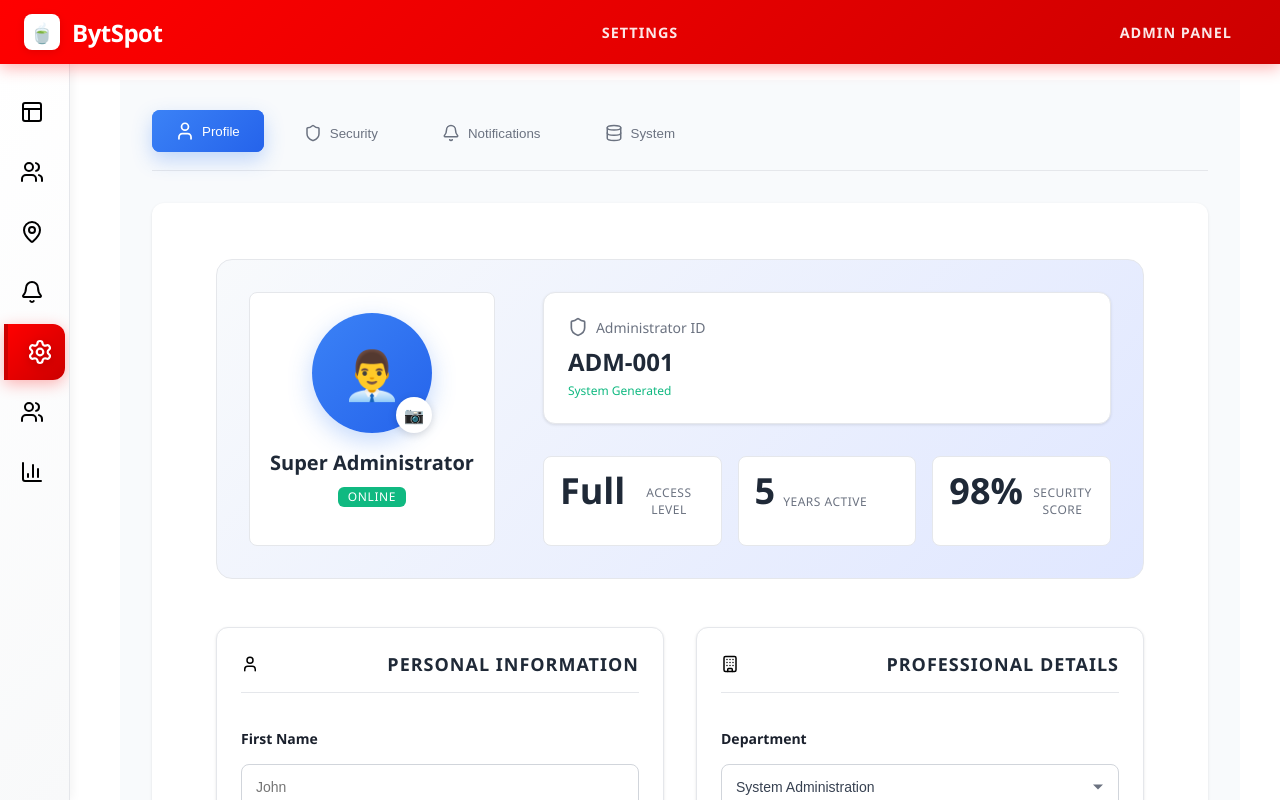
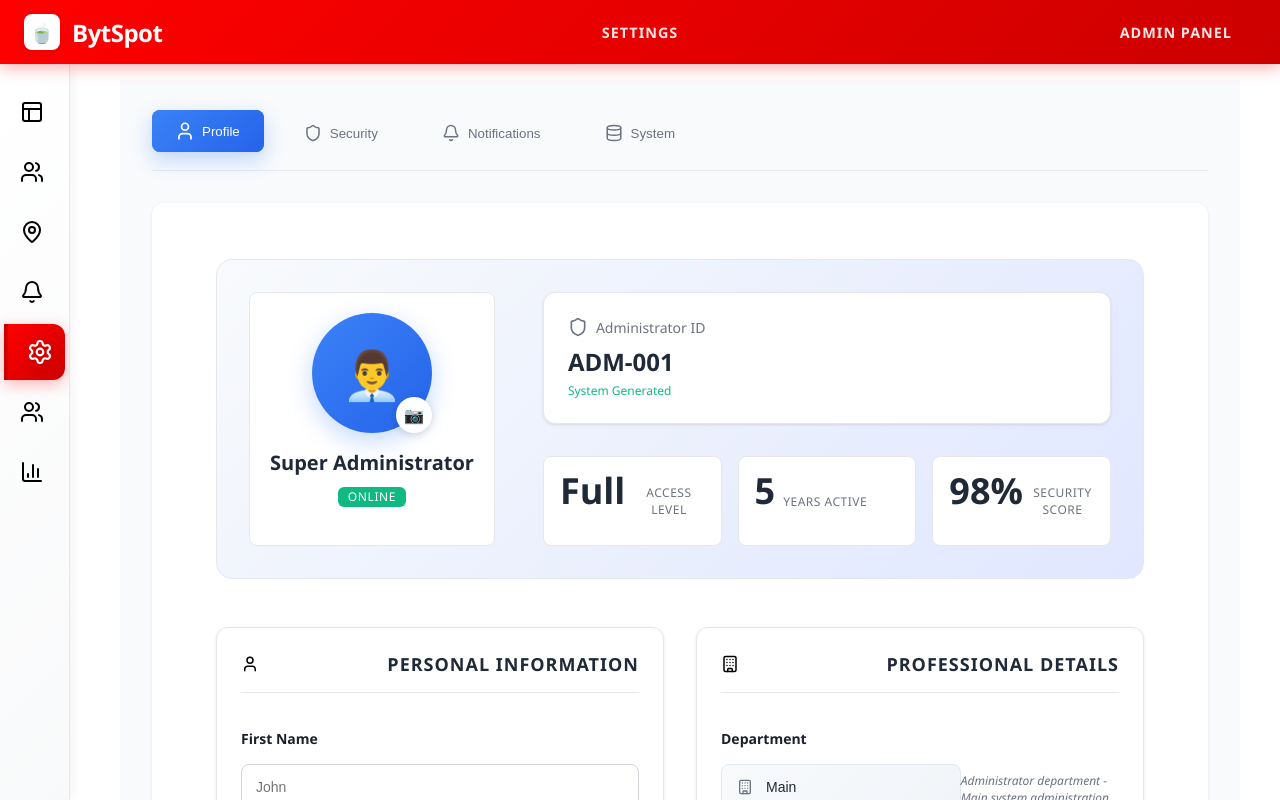
Before and after one commit to Sinxn-coder/chai-in, a React (Vite) app: page / in a window 1280 px wide. Both pictures are taken after a click on the item 30 px from the left and 352 px from the top of the page. Shown: the top 800 px of the page. Built offline with nearby package versions, Linux system fonts and the light colour scheme.

Commit message:
Set department to always be 'Main' for admin with disabled input field

```diff
--- a/src/SettingsPage.css
+++ b/src/SettingsPage.css
@@ -772,6 +772,37 @@ small {
   padding-left: 2.75rem;
 }
 
+.department-display {
+  position: relative;
+  display: flex;
+  align-items: center;
+}
+
+.department-display svg {
+  position: absolute;
+  left: 1rem;
+  color: #6b7280;
+  z-index: 1;
+}
+
+.department-display .form-input.modern {
+  padding-left: 2.75rem;
+}
+
+.department-display .form-input.modern:disabled {
+  background: linear-gradient(135deg, #f8fafc, #f1f5f9);
+  color: #1f2937;
+  font-weight: 500;
+  border-color: #e2e8f0;
+  cursor: not-allowed;
+}
+
+.department-display small {
+  margin-top: 0.5rem;
+  color: #64748b;
+  font-style: italic;
+}
+
 .select-wrapper {
   position: relative;
 }
--- a/src/SettingsPage.jsx
+++ b/src/SettingsPage.jsx
@@ -118,14 +118,10 @@ export default function SettingsPage() {
 
                   <div className="form-group">
                     <label>Department</label>
-                    <div className="select-wrapper">
-                      <select className="form-input modern">
-                        <option>System Administration</option>
-                        <option>IT Operations</option>
-                        <option>Security Team</option>
-                        <option>Development</option>
-                        <option>Management</option>
-                      </select>
+                    <div className="department-display">
+                      <Building size={16} />
+                      <input type="text" className="form-input modern" value="Main" disabled />
+                      <small>Administrator department - Main system administration</small>
                     </div>
                   </div>
 
```
